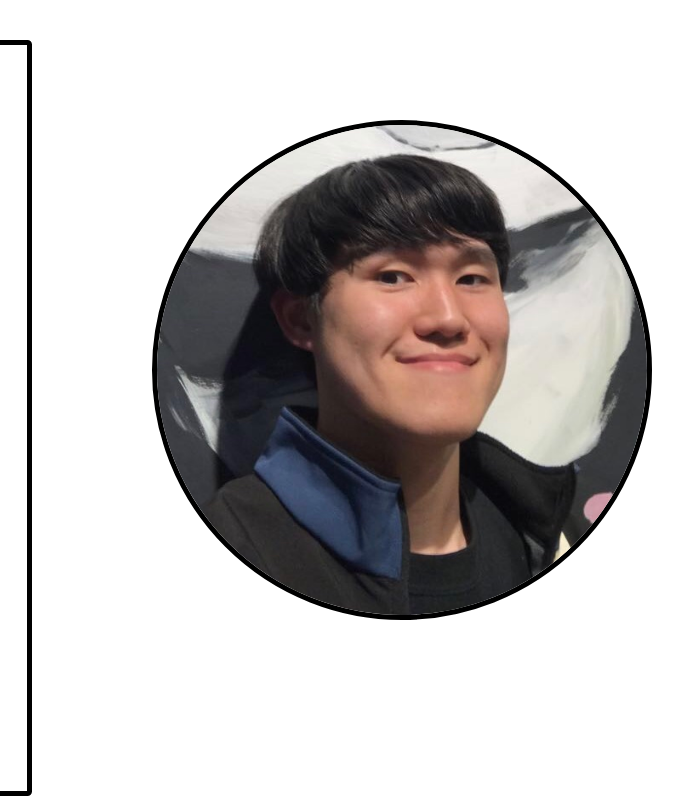
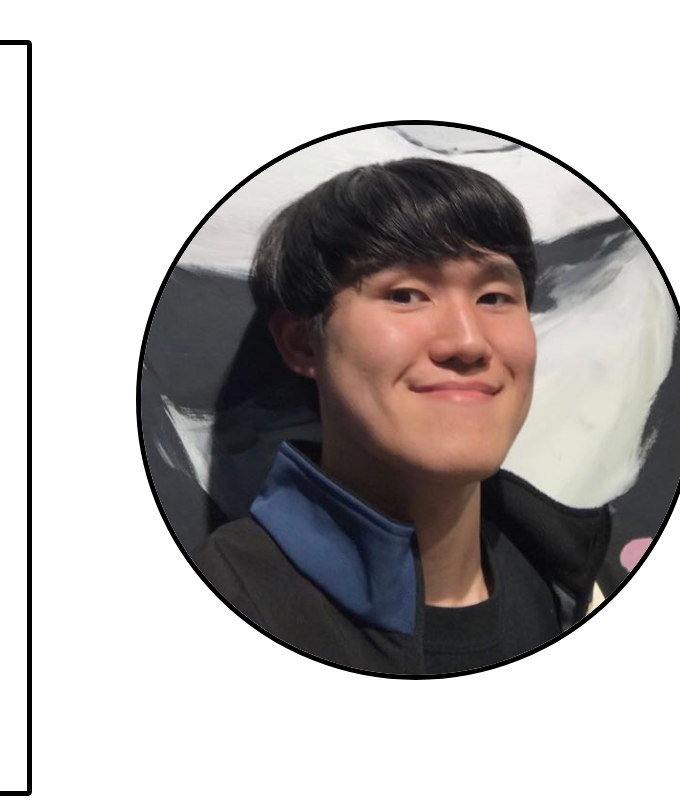
Before and after one commit to alex-cui/alex-cui, a plain HTML site: page index.html in a window 1280 px wide. Shown: the full height of the page, 600-1280 px from the left. Drawn offline with nearby package versions, Linux system fonts and the light colour scheme.

Commit message:
minor edits

```diff
--- a/index.css
+++ b/index.css
@@ -12,8 +12,13 @@ body {
 }
 
 #me {
+/*
     height:500px;
     width:500px;
+*/
+
+    height:70vh;
+    width:70vh;
     overflow: hidden;
     border:5px black solid;
     border-radius:50%;
@@ -22,7 +27,7 @@ body {
     float:left;
 
     top:15vh;
-    left:30vh;
+    left:28vh;
 }
 
 .jumbotron {
```
